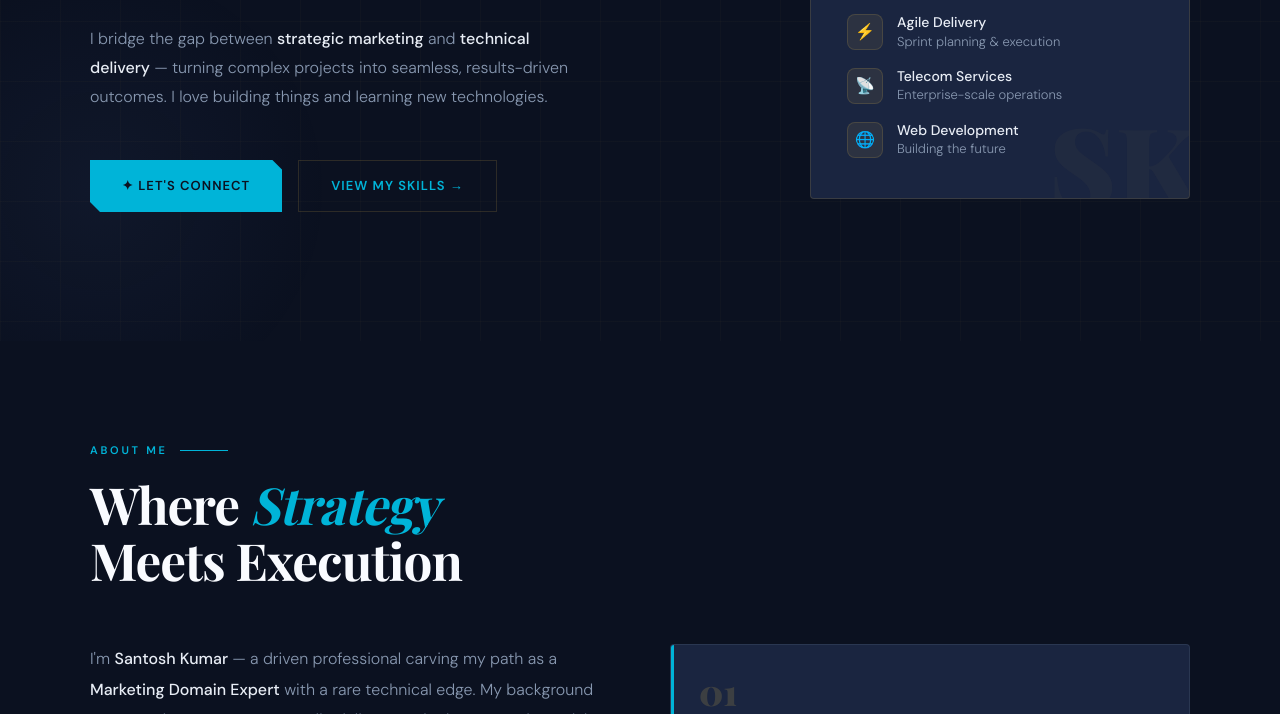
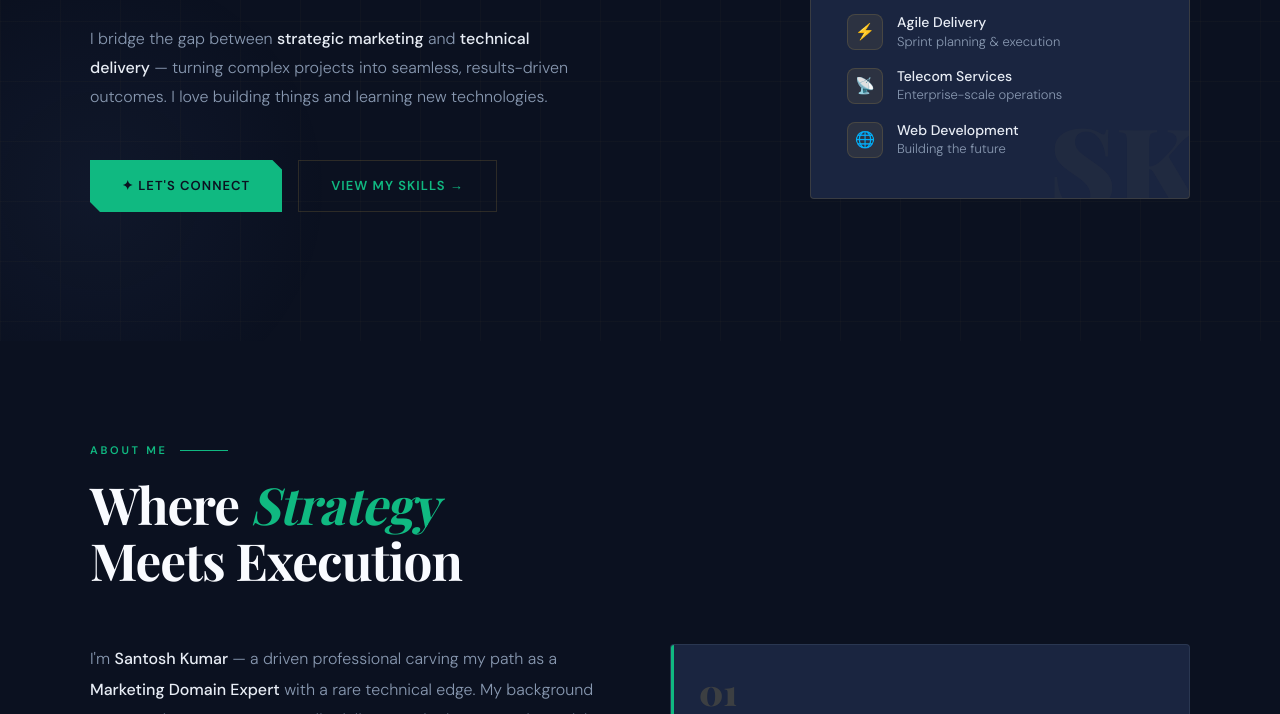
Before and after one commit to santoshkumarpatil3/santoshkumarpatil3.github.io, a plain HTML site: page index.html in a window 1280 px wide. Shown: the part 459-1173 px from the top of the page. Drawn offline with nearby package versions, Linux system fonts and the light colour scheme; a web font is replaced by a local one.

Commit message:
Change gold color from #00b4d8 to #10b981

```diff
--- a/index.html
+++ b/index.html
@@ -21,7 +21,7 @@
   --navy:    #0b1120;
   --navy2:   #111827;
   --navy3:   #1a2540;
-  --gold:    #00b4d8;
+  --gold:    #10b981;
   --gold2:   #e8c76a;
   --gold-lt: #f7e9bc;
   --slate:   #8898b0;
```
